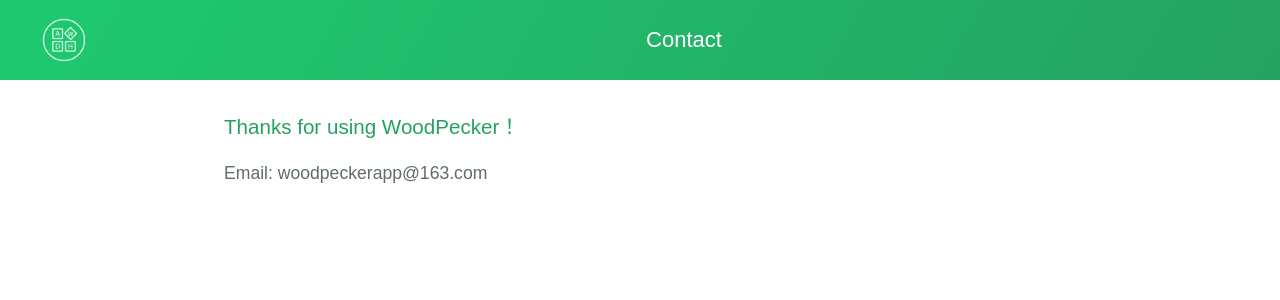
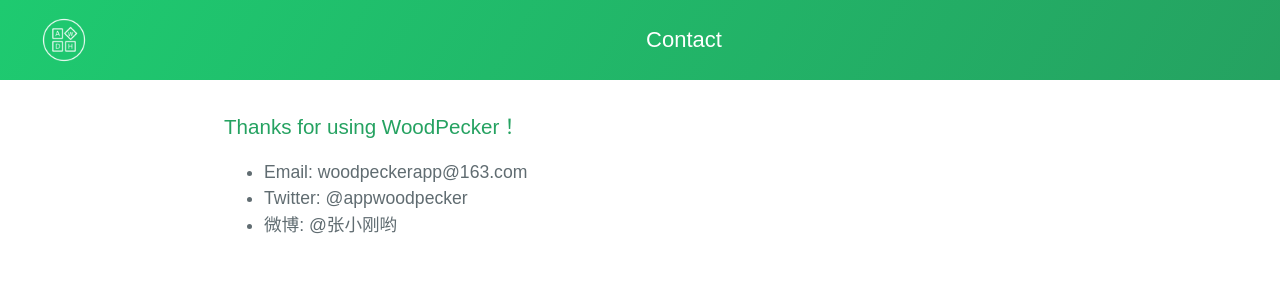
Before and after one commit to github-xiaogang/woodpecker, a Jekyll site: the page built from contact.md, in a window 1280 px wide. Shown: the top 300 px of the page. Built offline with Jekyll 4.4.1, drawn with Linux system fonts in a browser that asks for light colours.

```diff
--- a/contact.md
+++ b/contact.md
@@ -6,4 +6,6 @@ title: Contact
 
 <h3 class="index-h3">Thanks for using WoodPecker！</h3>
 
-Email: woodpeckerapp@163.com
+* Email: woodpeckerapp@163.com<br/>
+* Twitter:  @appwoodpecker<br/>
+* 微博:  @张小刚哟<br/>
```
Also changed, not shown: cnpluginlist.md (+2 -2 lines), pluginlist.md (+2 -1 lines).
